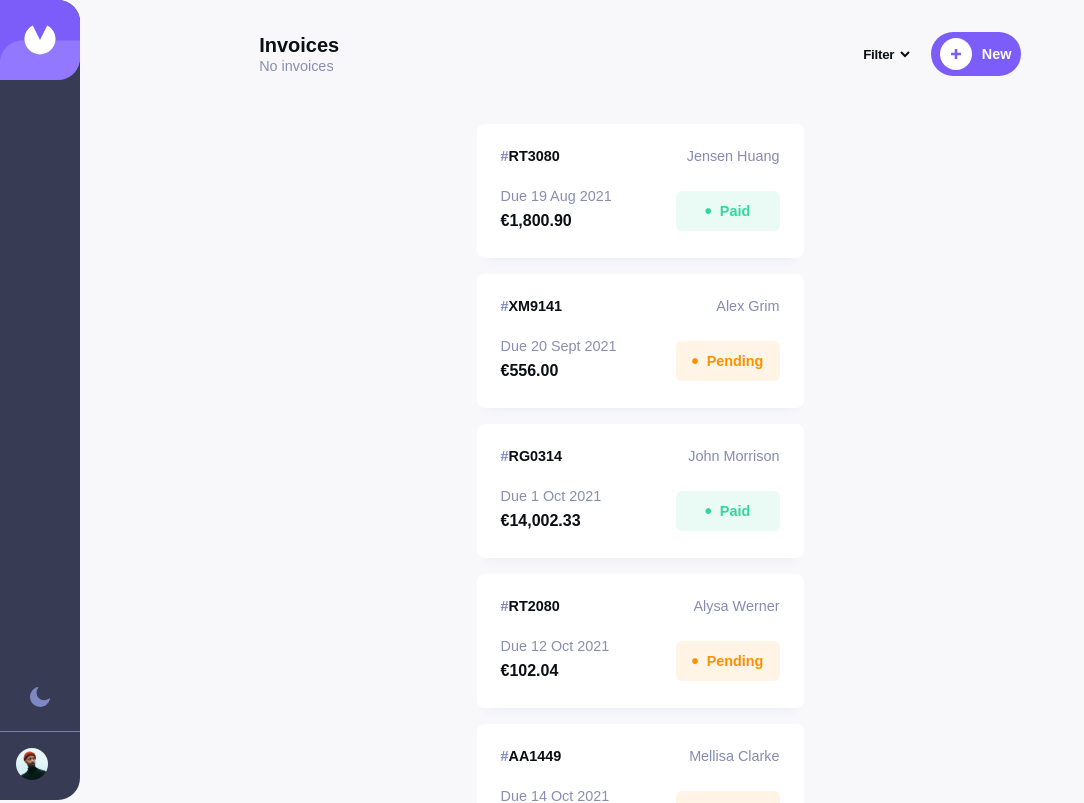
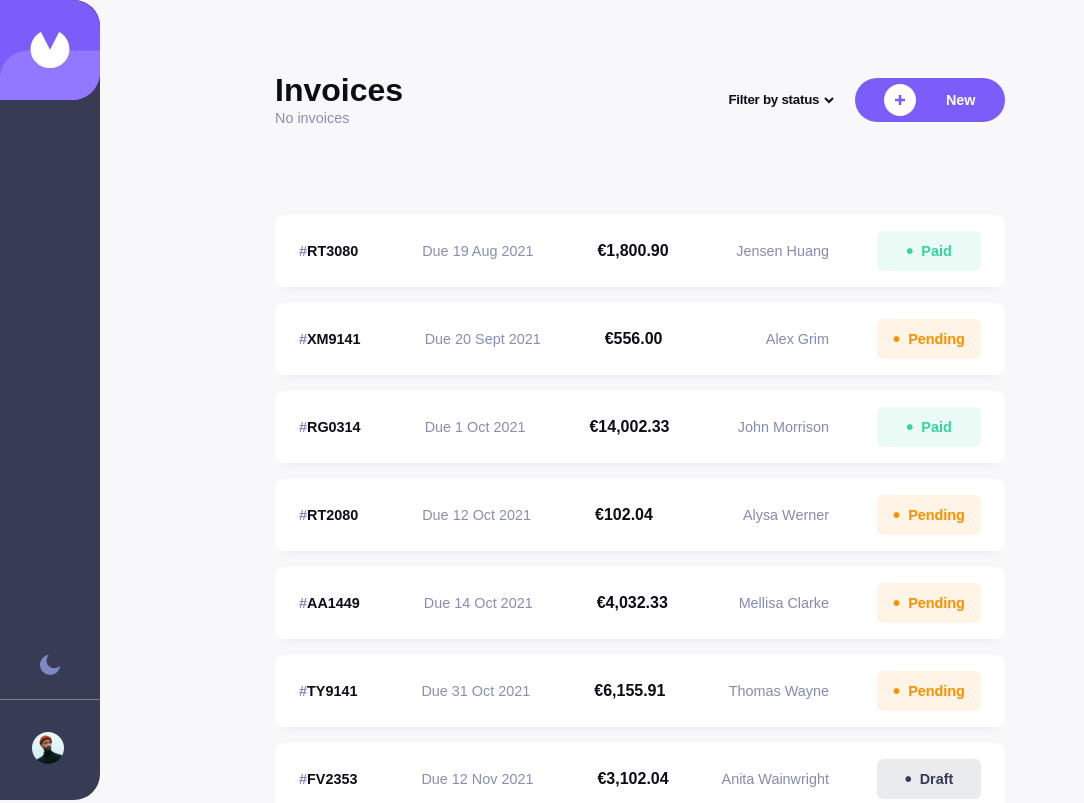
Before and after one commit to juliancioc/invoice-app-react, a React (Create React App) app: page / in a window 1280 px wide. Shown: the top 803 px of the page, without its empty margins (0-1084 px from the left). Built offline with nearby package versions, Linux system fonts and the light colour scheme.

Commit message:
feat: navbar desktop

```diff
--- a/src/components/CardInvoice/styles.ts
+++ b/src/components/CardInvoice/styles.ts
@@ -42,6 +42,11 @@ export const Wrapper = styled.div`
   padding: 24px;
   margin: 16px auto;
   cursor: pointer;
+
+  @media (min-width: 768px) {
+    max-width: 730px;
+    height: 72px;
+  }
 `
 
 export const LeftSide = styled.div`
@@ -66,6 +71,16 @@ export const LeftSide = styled.div`
     font-weight: 700;
     margin-top: 8px;
   }
+
+  @media (min-width: 768px) {
+    display: flex;
+    align-items: center;
+    gap: 4rem;
+
+    .date, .total {
+      margin: 0;
+    }
+  }
 `
 
 export const RightSide = styled.div`
@@ -73,6 +88,12 @@ export const RightSide = styled.div`
     color: var(--color11);
     font-size: var(--font-small);
     text-align: right;
+  }
+
+  @media (min-width: 768px) {
+    display: flex;
+    align-items: center;
+    gap: 3rem;
   }
 `
 
@@ -95,4 +116,8 @@ export const Status = styled.div<StatusProps>`
     margin-right: 8px;
     font-size: var(--font-large);
   }
+
+  @media (min-width: 768px) {
+    margin: 0;
+  }
 `
--- a/src/components/Filters/index.tsx
+++ b/src/components/Filters/index.tsx
@@ -19,7 +19,7 @@ const Filters = () => {
       </S.LeftSide>
       <S.RightSide>
         <select name="filter" id="filter">
-          <option>Filter</option>
+          <option>Filter by status</option>
         </select>
         <button onClick={handleNewInvoice}>
           <img src={iconPlus} alt="Button add invoice" /> New
--- a/src/components/Filters/styles.ts
+++ b/src/components/Filters/styles.ts
@@ -4,7 +4,17 @@ export const Wrapper = styled.div`
   display: flex;
   justify-content: space-around;
   align-items: center;
-  padding: 32px 0;
+  padding: 72px 0;
+  max-width: 730px;
+
+  @media (min-width: 768px) {
+    margin: 0 auto;
+    justify-content: space-between;
+
+    h1 {
+      font-size: 32px;
+    }
+  }
 `
 
 export const LeftSide = styled.div`
@@ -16,6 +26,12 @@ export const LeftSide = styled.div`
   span {
     color: var(--color4);
     font-size: var(--font-small);
+  }
+
+  @media (min-width: 768px) {
+    h1 {
+      font-size: 32px;
+    }
   }
 `
 
@@ -45,4 +61,10 @@ export const RightSide = styled.div`
     font-size: var(--font-small);
     margin-left: 18px;
   }
+
+  @media (min-width: 768px) {
+    button {
+     width: 150px;
+    }
+  }
 `
--- a/src/components/NavBar/styles.ts
+++ b/src/components/NavBar/styles.ts
@@ -6,11 +6,11 @@ export const Wrapper = styled.div`
   justify-content: space-between;
   height: 72px;
 
-  @media only screen and (min-width: 768px) {
+  @media only screen and (min-width: 968px) {
     flex-direction: column;
-    width: 80px;
+    width: 100px;
     height: 100vh;
-    border-radius: 0px 22px 22px 0px;
+    border-radius: 0px 26px 26px 0px;
     position: fixed;
   }
 `
@@ -24,7 +24,7 @@ export const RightSide = styled.div`
     cursor: pointer;
   }
 
-  @media only screen and (min-width: 768px) {
+  @media only screen and (min-width: 968px) {
     flex-direction: column;
     gap: 1.5rem;
 
@@ -43,9 +43,10 @@ export const AvatarWrapper = styled.div`
     width: 32px;
   }
 
-  @media only screen and (min-width: 768px) {
+  @media only screen and (min-width: 968px) {
     border-top: 1px solid grey;
     border-left: none;
     width: 100%;
+    padding: 2rem;
   }
 `
--- a/src/pages/Home/styles.ts
+++ b/src/pages/Home/styles.ts
@@ -2,4 +2,5 @@ import styled from 'styled-components'
 
 export const Wrapper = styled.main`
   background-color: var(--color-background);
+  min-height: 100vh;
 `
```
